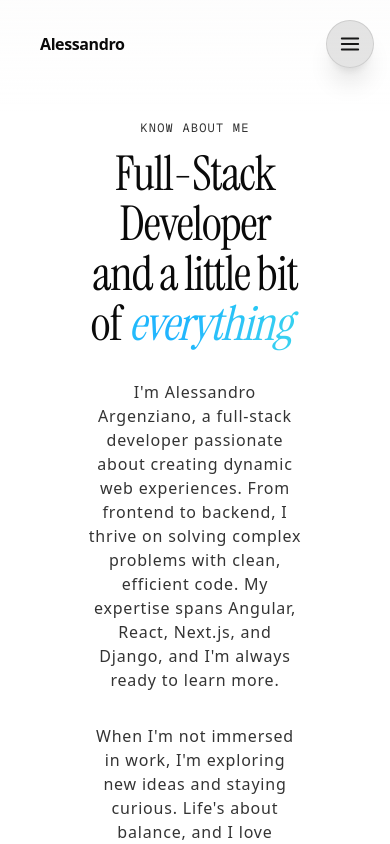
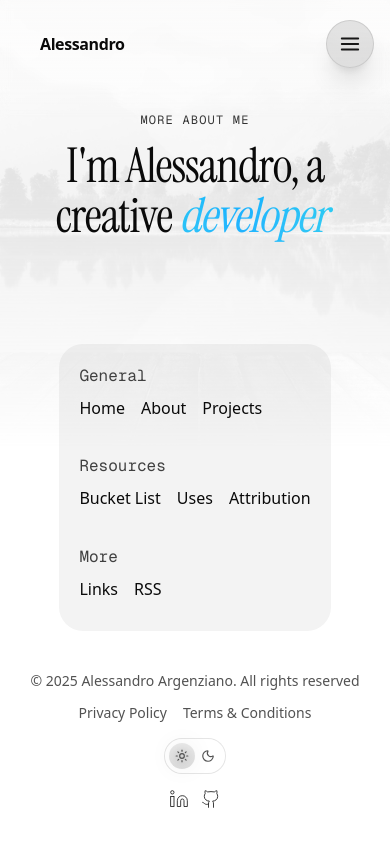
Before and after one commit to alessandro-arg/portfolio-2.0, a Next.js app: page /about in a window 390 px wide. Shown: the top 844 px of the page. Built offline with nearby package versions, Linux system fonts and the light colour scheme.

Commit message:
feat: working on the contact page as route

```diff
--- a/app/about/page.tsx
+++ b/app/about/page.tsx
@@ -1,9 +1,35 @@
-import AboutSection from "./AboutSection";
+import { AnimatedGradientText } from "@/components/ui/animated-gradient-text";
 
 export default function ProjectsPage() {
   return (
-    <main>
-      <AboutSection />
-    </main>
+    <section>
+      <div className="absolute inset-0 z-[-1] h-[450px] w-full overflow-hidden bg-neutral-100/60 dark:bg-neutral-950/80 [mask-image:linear-gradient(rgb(0,0,0)_40%,rgba(0,0,0,0)_100%)] opacity-30">
+        <img
+          src="/images/nature-bg.webp"
+          alt="nature background"
+          loading="lazy"
+          decoding="async"
+          className="pointer-events-none absolute inset-0 z-[-1] h-[450px] w-full object-cover mix-blend-overlay select-none grayscale-100"
+        />
+      </div>
+      <div className="relative mx-auto max-w-6xl px-4 pt-28 pb-12 md:pt-36 md:pb-20">
+        <h2 className="relative z-2 text-5xl font-medium tracking-tight text-balance sm:text-5xl md:text-6xl text-center mb-8 md:mb-0 lg:text-left max-w-lg [text-shadow:rgba(255,255,255,0.05)_0px_4px_8px,rgba(255,255,255,0.25)_0px_8px_30px]">
+          <p className="mb-3 font-mono text-xs font-normal tracking-widest text-black/80 uppercase md:text-sm dark:text-white/70">
+            More about me
+          </p>
+          <span className="font-instrument">
+            <span>I'm Alessandro, a creative </span>
+            <AnimatedGradientText
+              colorFrom="#4aeedd"
+              colorTo="#16b1ff"
+              className="pe-2 tracking-tight italic"
+            >
+              developer
+            </AnimatedGradientText>
+          </span>
+        </h2>
+        <div className="flex flex-col items-center justify-between lg:flex-row"></div>
+      </div>
+    </section>
   );
 }
--- a/app/contact/ContactSection.tsx
+++ b/app/contact/ContactSection.tsx
@@ -2,6 +2,7 @@
 
 import { BackgroundBeams } from "@/components/ui/background-beams";
 import { ArrowRight } from "lucide-react";
+import { motion } from "framer-motion";
 import Magnet from "@/components/ui/magnet";
 
 export default function ContactSection() {
@@ -19,14 +20,35 @@ export default function ContactSection() {
           className="opacity-0 select-none dark:opacity-100 size-16"
         />
         <span className="mt-4 text-2xl font-light tracking-wide text-black sm:text-4xl lg:text-5xl dark:text-white">
-          <h3 className="text-nowrap">
-            FROM CONCEPT TO
-            <span className="font-extrabold"> CREATION</span>
-          </h3>
-          <h3 className="text-nowrap">
-            LET's MAKE IT
-            <span className="font-extrabold"> HAPPEN!</span>
-          </h3>
+          <motion.h3
+            className="text-nowrap text-2xl font-light tracking-wide sm:text-4xl lg:text-5xl"
+            initial={{ x: -80, opacity: 0 }}
+            whileInView={{ x: 0, opacity: 1 }}
+            transition={{
+              type: "spring",
+              stiffness: 120,
+              damping: 20,
+              mass: 0.6,
+            }}
+            viewport={{ once: true, amount: 0.5 }}
+          >
+            FROM CONCEPT TO <span className="font-extrabold">CREATION</span>
+          </motion.h3>
+          <motion.h3
+            className="text-nowrap text-2xl font-light tracking-wide sm:text-4xl lg:text-5xl"
+            initial={{ x: 80, opacity: 0 }}
+            whileInView={{ x: 0, opacity: 1 }}
+            transition={{
+              type: "spring",
+              stiffness: 120,
+              damping: 20,
+              mass: 0.6,
+              delay: 0.05,
+            }}
+            viewport={{ once: true, amount: 0.5 }}
+          >
+            LET's MAKE IT <span className="font-extrabold">HAPPEN!</span>
+          </motion.h3>
         </span>
         <Magnet>
           <button className="group relative inline-flex cursor-pointer items-center justify-between overflow-hidden rounded-full border border-black/30 bg-black/20 py-[3px] pr-[3px] pl-2 text-base font-medium opacity-85 backdrop-blur-xs transition-all hover:bg-transparent md:py-1 md:pr-1 md:pl-3 dark:border-white/10 dark:bg-white/10 my-10 group-hover:scale-125">
--- a/components/layout/Footer.tsx
+++ b/components/layout/Footer.tsx
@@ -8,8 +8,13 @@ export default function Footer() {
       <div className="relative flex flex-col items-center g-6 mb-10 md:flex-row">
         <div className="flex flex-1 flex-col items-center gap-4 md:flex-row md:justify-between">
           <div className="hidden flex-col gap-y-6 md:flex md:w-1/2">
-            <a href="/" className="inline-block">
-              Alessandro
+            <a href="#content" className="inline-block">
+              <img
+                src="../icon.png"
+                alt="small logo"
+                draggable="false"
+                className="size-10"
+              />
             </a>
             <p className="w-60 text-base leading-5 dark:text-gray-300">
               I'm Alessandro - a full-stack developer, gamer and problem solver.
```
Also changed, not shown: components/sections/CTA.tsx (deleted), public/images/nature-bg.webp (added).
